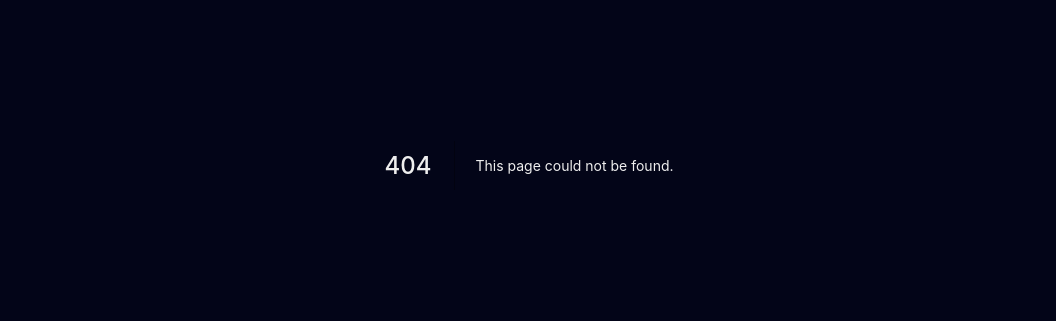
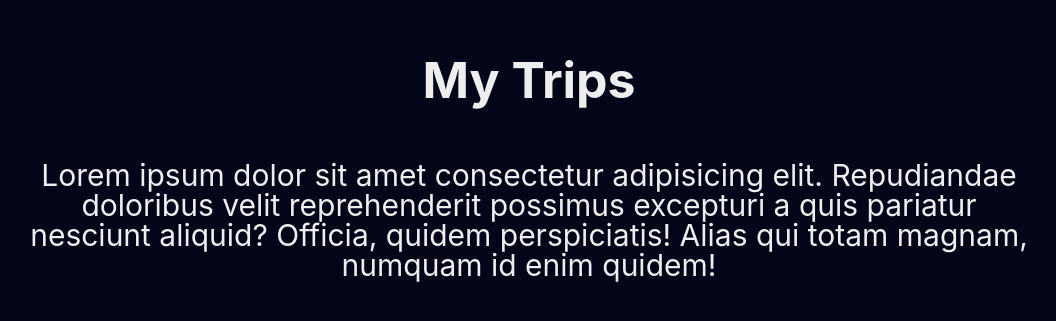
Before and after one commit to leticiafrontend/my-trips, a Next.js app: page /about in a window 1280 px wide. Before the commit this address had no page. Shown: the part 235-556 px from the top of the page, without its empty margins (111-1167 px from the left). Built offline with nearby package versions, Linux system fonts and the light colour scheme.

Commit message:
feat: add About page

```diff
--- /dev/null
+++ b/src/pages/about.tsx
@@ -0,0 +1,8 @@
+import React from 'react'
+import { AboutTemplate } from 'templates/About'
+
+const About = () => {
+  return <AboutTemplate />
+}
+
+export default About
--- /dev/null
+++ b/src/templates/About/AboutTemplate.tsx
@@ -0,0 +1,21 @@
+import { CloseOutline } from '@styled-icons/evaicons-outline'
+import { LinkWrapper } from 'components/LinkWrapper'
+import React from 'react'
+import { Body, Container, Heading } from './styles'
+
+export const AboutTemplate = () => {
+  return (
+    <Container>
+      <LinkWrapper href="/">
+        <CloseOutline size={32} aria-label="Close" />
+      </LinkWrapper>
+      <Heading>My Trips</Heading>
+      <Body>
+        Lorem ipsum dolor sit amet consectetur adipisicing elit. Repudiandae
+        doloribus velit reprehenderit possimus excepturi a quis pariatur
+        nesciunt aliquid? Officia, quidem perspiciatis! Alias qui totam magnam,
+        numquam id enim quidem!
+      </Body>
+    </Container>
+  )
+}
--- /dev/null
+++ b/src/templates/About/index.tsx
@@ -0,0 +1 @@
+export { AboutTemplate } from './AboutTemplate'
--- /dev/null
+++ b/src/templates/About/styles.ts
@@ -0,0 +1,21 @@
+import styled from 'styled-components'
+
+export const Container = styled.section`
+  text-align: center;
+  display: flex;
+  align-items: center;
+  justify-content: center;
+  flex-direction: column;
+  height: 100vh;
+  max-width: var(--container);
+  margin: auto;
+`
+
+export const Heading = styled.h1`
+  font-size: var(--large);
+  margin-bottom: var(--large);
+`
+
+export const Body = styled.p`
+  font-size: var(--medium);
+`
--- /dev/null
+++ b/src/templates/About/types.ts
@@ -0,0 +1 @@
+export interface AboutTemplateProps {}
```
Also changed, not shown: src/pages/index.tsx (+10 -12 lines).
